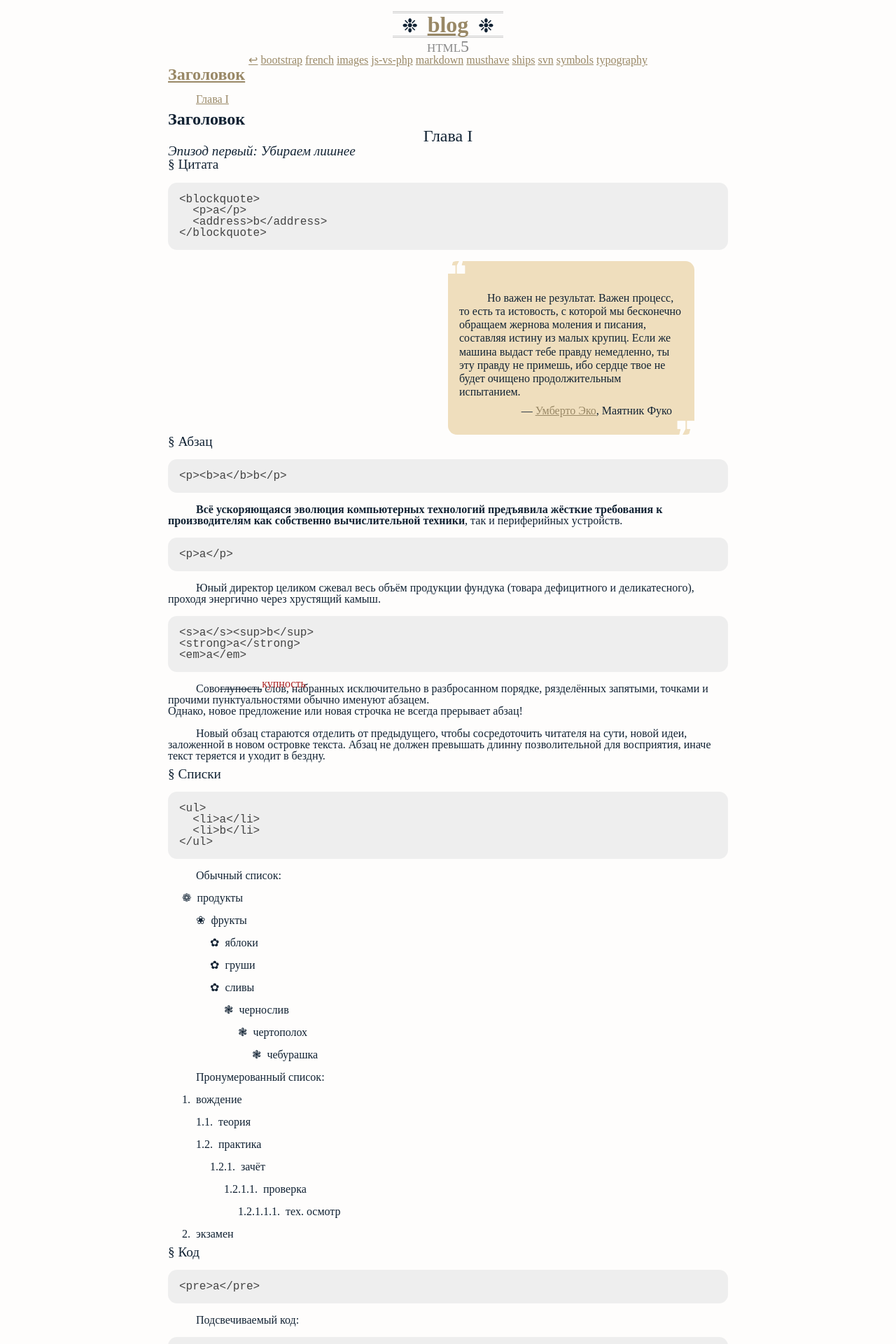
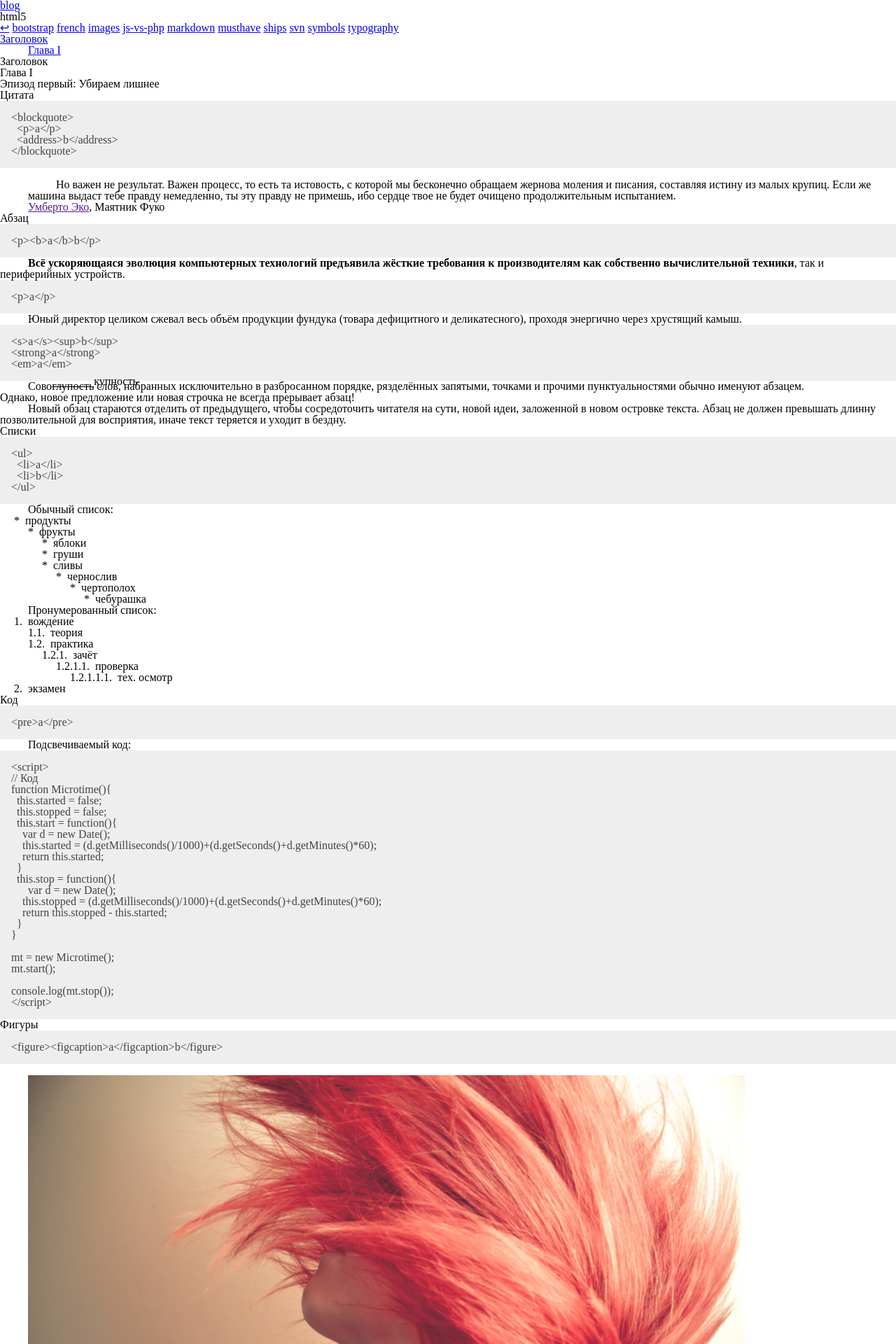
Before and after one commit to iegik/iegik.github.com, a PHP site: page /blog/html5.html in a window 1280 px wide. Shown: the top 1920 px of the page at 70% size. Run offline with PHP 8.4, Linux system fonts and the light colour scheme; some libraries are stand-ins or nearby versions; some web fonts are replaced.

Commit message:
Update typography.css
Removed specified styles

```diff
--- a/css/typography.css
+++ b/css/typography.css
@@ -30,122 +30,23 @@ caption, th, td {
 font-weight: normal;
 text-align: left;
 }
-ul, ol {list-style-type: none;}
-blockquote:before, blockquote:after, q:before, q:after {
-content: "";
+blockquote, q {quotes: "" "";}
+blockquote:before,blockquote:after,
+q:before,q:after {content: "";}
+img, object, video, embed {max-width: 100%;}
+pre, .pre {
+white-space: pre-wrap;
+white-space: -moz-pre-wrap;
+white-space: -pre-wrap;
+white-space: -o-pre-wrap;
+word-wrap: break-word;
 }
-blockquote, q {
-quotes: "" "";
-}
-img, object, video, embed { max-width: 100%;}
-
-
-@font-face {
-  font-family: 'Didact Gothic';
-  font-style: normal;
-  font-weight: normal;
-  src: local('Didact Gothic'), local('DidactGothic'), url('http://themes.googleusercontent.com/static/fonts/didactgothic/v4/v8_72sD3DYMKyM0dn3LtWrBIwK9fI-wEnHgeOSrerqs.woff') format('woff');
-}
-@font-face {
-  font-family: 'Bad Script';
-  font-style: normal;
-  font-weight: 400;
-  src: local('Bad Script Regular'), local('BadScript-Regular'), url('http://themes.googleusercontent.com/static/fonts/badscript/v2/xvnrV3H3fZsc-fSw6fOJeBsxEYwM7FgeyaSgU71cLG0.woff') format('woff');
-}
-@font-face {
-  font-family: 'Ruslan Display';
-  font-style: normal;
-  font-weight: normal;
-  src: local('Ruslan Display'), local('RuslanDisplay'), url('http://themes.googleusercontent.com/static/fonts/ruslandisplay/v4/SREdhlyLNUfU1VssRBfs3nfn3bHKzcZUG_lDZfW_WhE.woff') format('woff');
-}
-@font-face {
-  font-family : "ean13";
-  /*src: url('../fonts/woff/ean13.woff') format("woff");
-  * src: url("../fonts/ean13.eot");*/
-  src: url("../fonts/ean13.ttf") format("opentype");/**/
-}
-
-@font-face {
- font-family: "SpecialElite-Regular";
- src: local("SpecialElite-Regular"), url("../fonts/woff/SpecialElite-Regular.woff") format("woff");
-}
-
-body {
-  font-family: 'Didact Gothic';
-  width: 50em;
-  margin: 1em auto;
-  color: #123;
-  background: #fefdfc;
-}
-a {
-  color: #986;
-}
-data.ean13:after {
-  content: attr(value);
-  font-family: "ean13"; font-size: 4em ;
-  float:left;
-  padding: .1em;
-  border: #888 solid 1px;
-  margin-right: .1em;
-}
-
-pre, .pre {
- white-space: pre-wrap;       /* css-3 */
- white-space: -moz-pre-wrap;  /* Mozilla, since 1999 */
- white-space: -pre-wrap;      /* Opera 4-6 */
- white-space: -o-pre-wrap;    /* Opera 7 */
- word-wrap: break-word;       /* Internet Explorer 5.5+ */
- font-family: "SpecialElite-Regular", monospace;
-}
-
-
-h4:before { content: "§ "}
-
-h1 { font-size: 1.5em; font-weight: 700}
-h2 { font-size: 1.5em; text-align:center;}
-h3 { font-size: 1.2em; font-style: italic}
-h4 { font-size: 1.2em; }
-h5 { font-size: 1em; }
-h6 { font-size: 1em; }
-
-header { text-align: center;}
-header h1 { font-size: 2em; font-family: 'Ruslan Display'; border-top: #ccc double .1em;border-bottom: #ccc double .1em;margin:0 auto;display:inline-block;}
-header h1:before, header h1:after {content:"❉"; font-weight: 100;font-size:.85em;padding:0 .5em}
-header h2 {color: #888; font-variant:small-caps}
-
-
-blockquote, pre, hr, table, figure, p, li, dt, dd { margin: 1em 0 .5em; border-radius: .8em;}
-
-/* Нумерация списков */
-ul, ol {margin-left: 1.25em;}
+ul, ol {list-style-type: none;margin-left: 1.25em;}
 li:before { margin-right: .5em;}
-ul li:before { content: "❁"}
-ul li li:before { content: "❀"}
-ul li li li:before { content: "✿"}
-ul li li li li:before { content: "❃"}
 ol {counter-reset: n;}
 ol li { counter-increment: n;}
 ol li:before{ content: counters(n, ".") ".";}
-
+ul li:before { content: "*"}
 p {max-width: 80em;}
 p:first-letter, blockquote, blockquote:before { margin-left:2.5em}
-s+sup { position:absolute; line-height:.1em;padding-bottom:3em;color:#a22;}
-
-figure { position: relative;}
-figcaption { position: absolute; top:0; color:#fefdfc;background:#123; -webkit-opacity: .7; font-weight: 700; font-size: 1.5em}
-
-hr { text-align: center;border:#ccc dotted .1em; height: .25em; position: relative}
-hr:after { height: 2em; line-height: 2em; font-size: 1.5em; content:"ග";top:-1em;position:absolute}
-
-blockquote, q {font-family: 'Bad Script', cursive;}
-blockquote { margin: 1em 3em 0 50%;position: relative; background: #efdebd; padding: .5em 1em;line-height: 1.2em;}
-blockquote p:before, blockquote p:after {color:#fefdfc; font-size: 4em; position:absolute;}
-blockquote p:before, q:before { content: "❝";top:.2em;left:-.1em}
-blockquote p:after, q:after { content: "❞";bottom:-.25em;right:-.1em}
-address { text-align:right; padding-right: 1em}
-address:before { content: "— "}
-
-footer { clear:both; width:100%;border-top:#888 solid 1px;margin-top:3em; color: #ccc; font-size: .8em}
-footer:before { font-size: 1.5em; content:"ඝ";top:-.7em;position:relative; text-align:center;left:50%;}
-
-td { border: #ccc dotted .1em}
+s+sup { position:absolute; line-height:.1em;padding-bottom:3em;}
```
